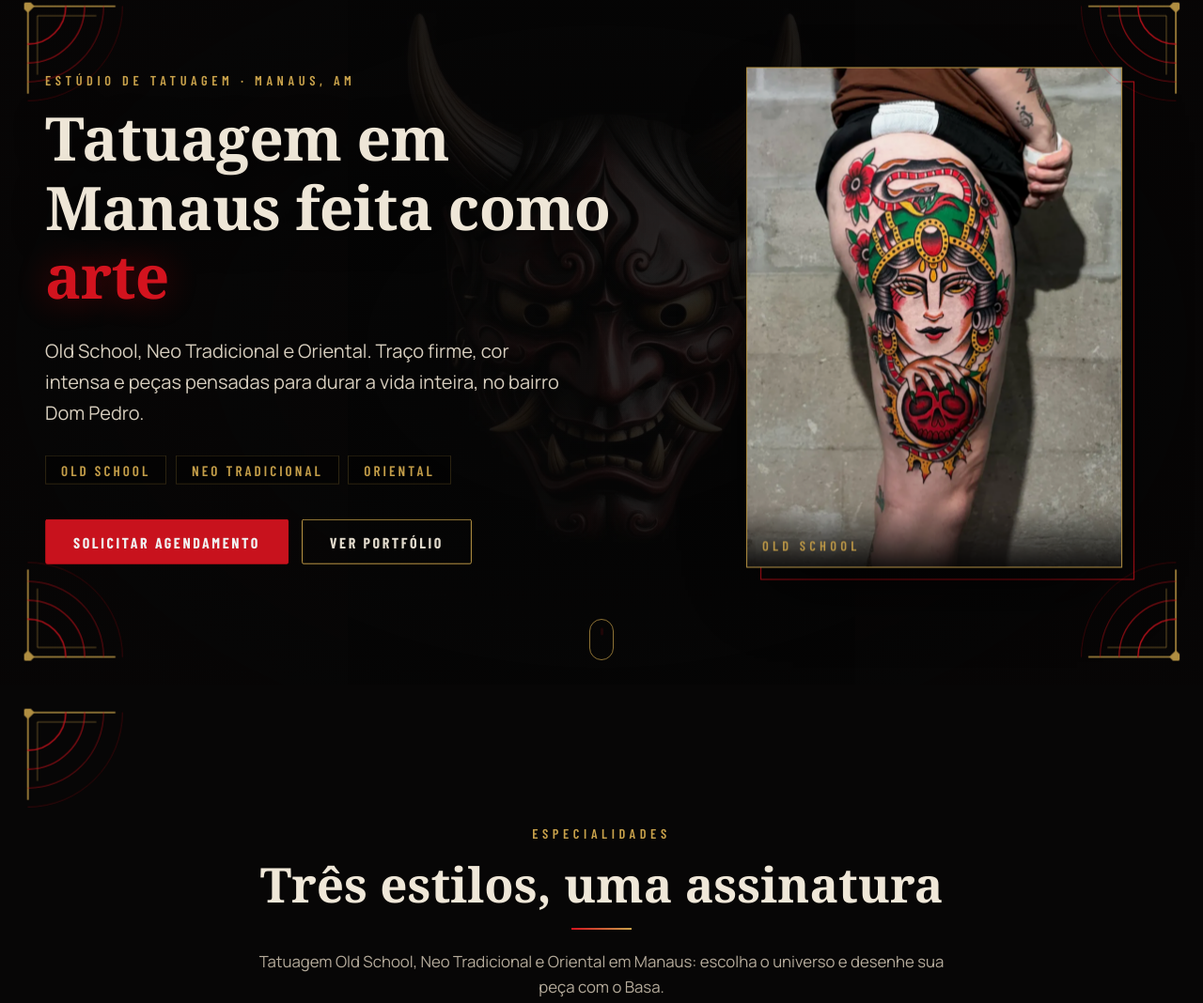
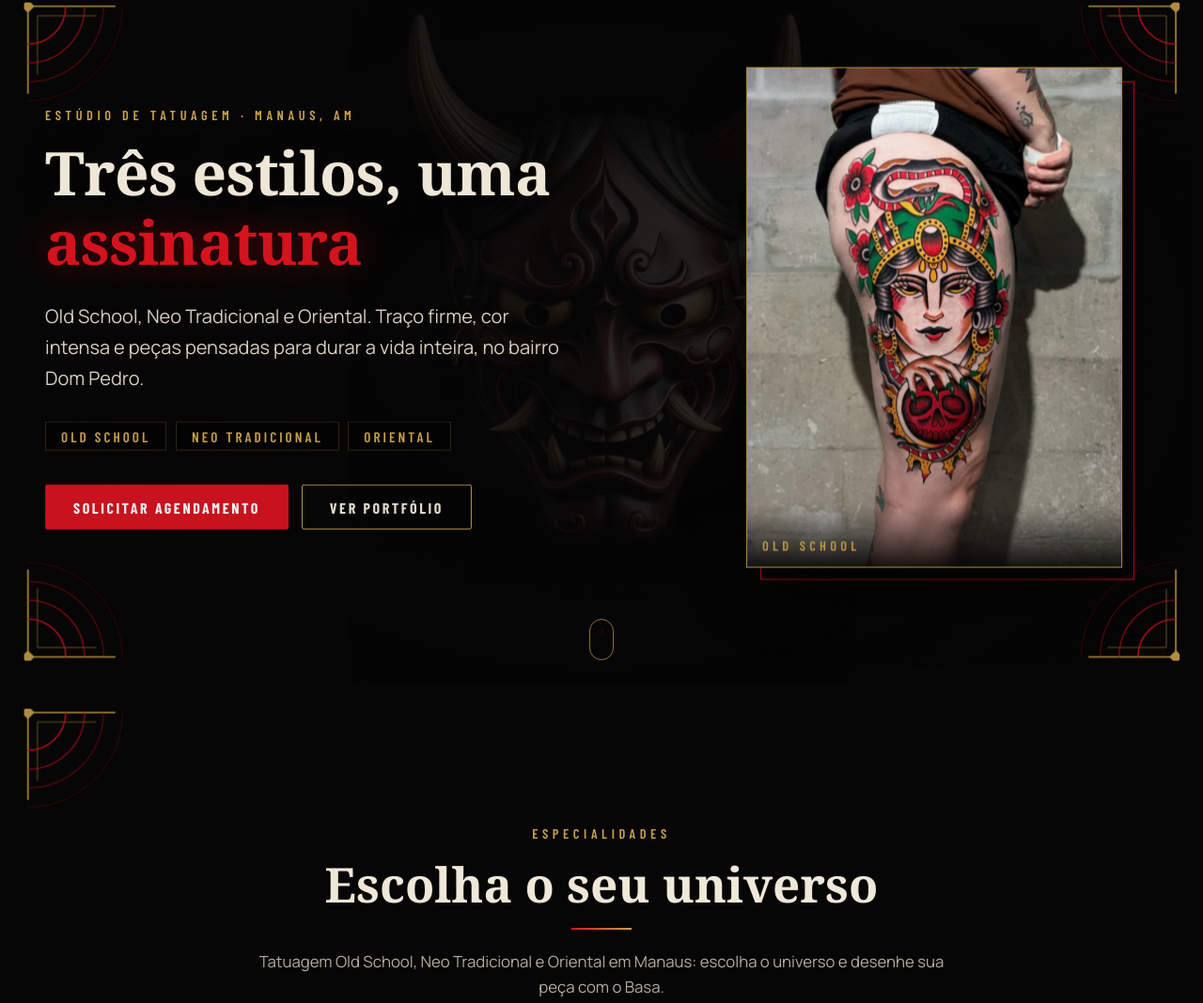
Before and after one commit to michellbraga/site_basa_tattoo, a plain HTML site: page index.html in a window 1280 px wide. Shown: the part 71-1139 px from the top of the page at 94% size. Drawn offline with nearby package versions, Linux system fonts and the light colour scheme; a web font is replaced by a local one.

Commit message:
Atualiza títulos do hero e estilos

```diff
--- a/index.html
+++ b/index.html
@@ -112,7 +112,7 @@
   <div class="hero-inner">
     <div class="hero-copy">
       <p class="eyebrow rv">Estúdio de tatuagem · Manaus, AM</p>
-      <h1 id="h1" class="rv"><span class="sr-only">Basa Tattoo — </span>Tatuagem em Manaus feita como <em>arte</em></h1>
+      <h1 id="h1" class="rv"><span class="sr-only">Basa Tattoo, tatuagem em Manaus: </span>Três estilos, uma <em>assinatura</em></h1>
       <p class="lead rv">Old School, Neo Tradicional e Oriental. Traço firme, cor intensa e peças pensadas para durar a vida inteira, no bairro Dom Pedro.</p>
       <ul class="chips rv" aria-label="Estilos">
         <li>Old School</li><li>Neo Tradicional</li><li>Oriental</li>
@@ -141,7 +141,7 @@
   <div class="wrap">
     <header class="sec-head rv">
       <p class="eyebrow">Especialidades</p>
-      <h2 id="h-estilos">Três estilos, uma assinatura</h2>
+      <h2 id="h-estilos">Escolha o seu universo</h2>
       <p class="sub">Tatuagem Old School, Neo Tradicional e Oriental em Manaus: escolha o universo e desenhe sua peça com o Basa.</p>
     </header>
     <div class="styles">
```
